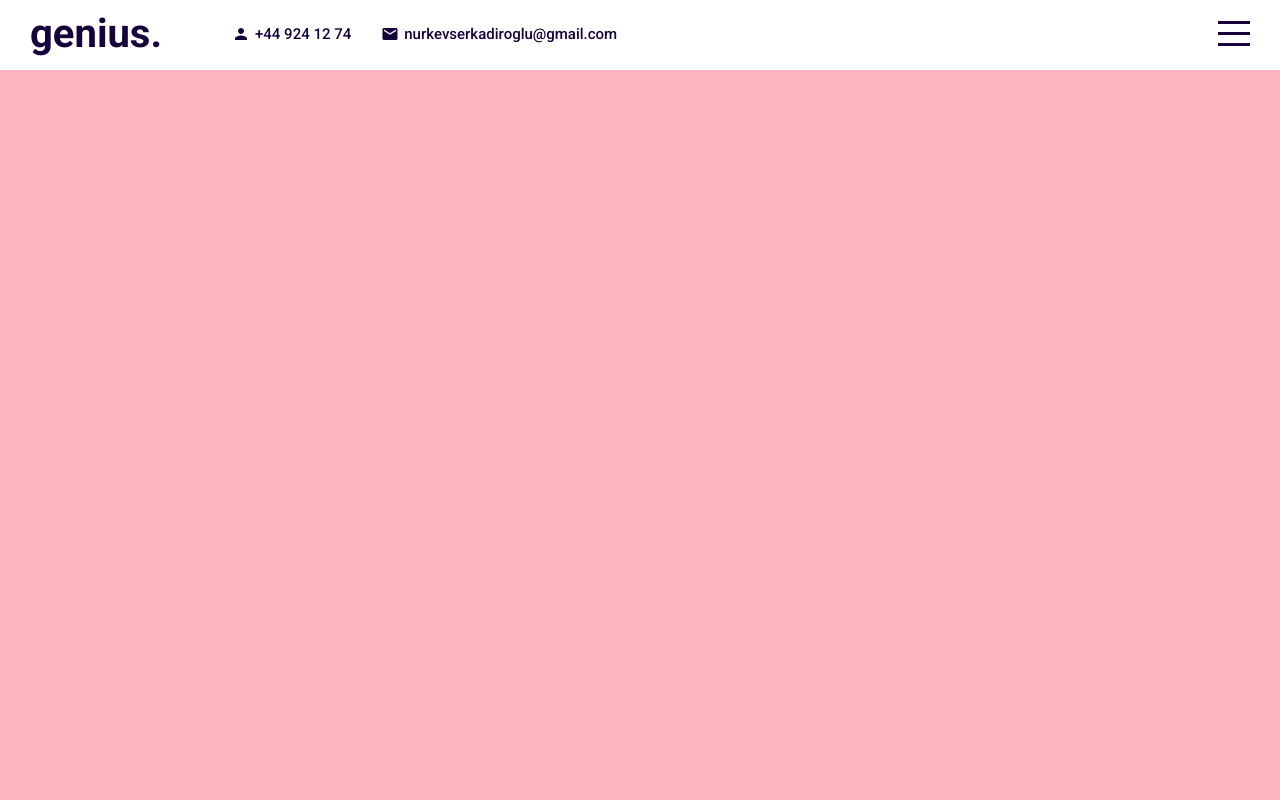
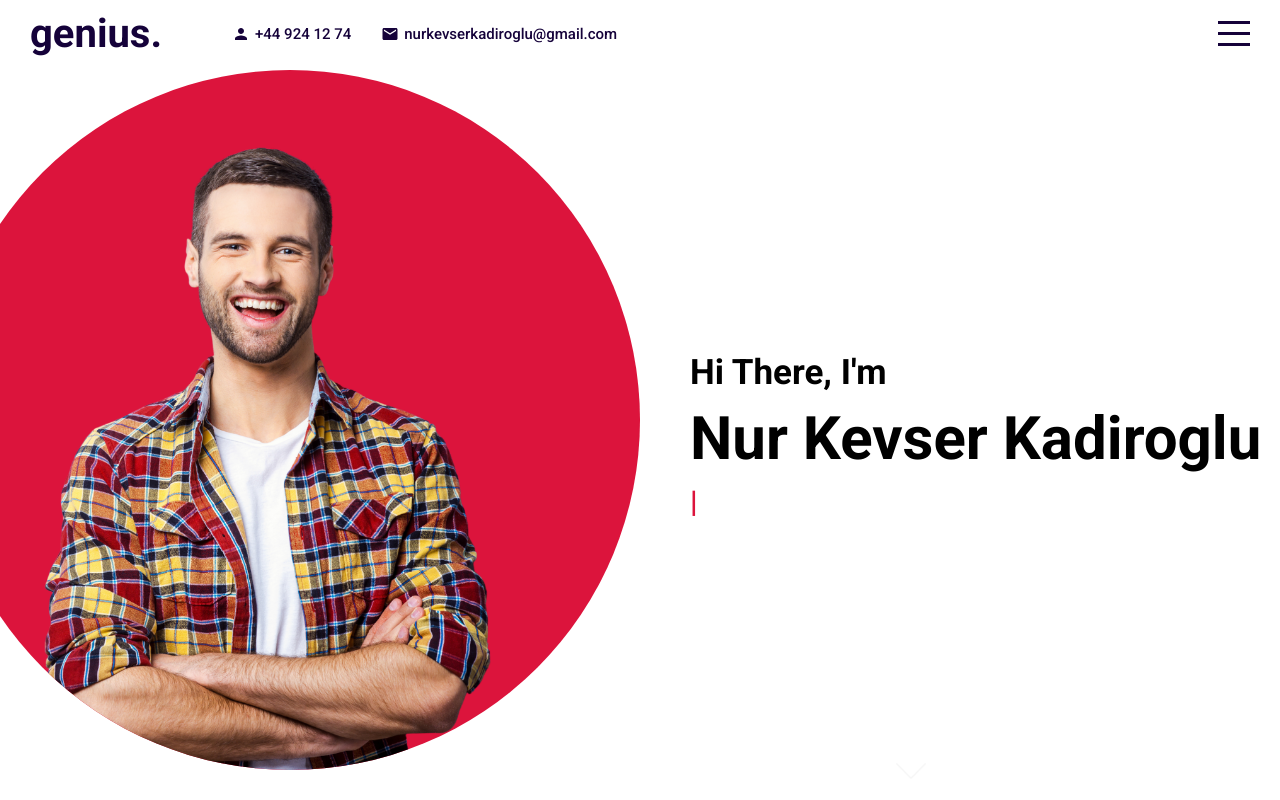
Before and after one commit to NurKevser/React-Portfolio-Website, a React (Create React App) app: page / in a window 1280 px wide. Built offline with nearby package versions, Linux system fonts and the light colour scheme.

Commit message:
intro completed

```diff
--- a/package.json
+++ b/package.json
@@ -8,6 +8,7 @@
     "@testing-library/jest-dom": "^5.11.4",
     "@testing-library/react": "^11.1.0",
     "@testing-library/user-event": "^12.1.10",
+    "ityped": "^1.0.3",
     "node-sass": "^6.0.1",
     "react": "^17.0.2",
     "react-dom": "^17.0.2",
--- a/src/components/intro/Intro.jsx
+++ b/src/components/intro/Intro.jsx
@@ -1,9 +1,38 @@
 import "../intro/intro.scss"
+import {init} from 'ityped'
+import { useEffect, useRef } from "react"
 
 export default function Intro() {
+
+    const textRef = useRef();
+
+    useEffect(() => {
+        // console.log(textRef);
+        init(textRef.current, {
+            showCursor: true,
+            backDelay: 1500,
+            backSpeed: 60,
+            strings: ["Front-end Developer", "React Developer" ],
+
+        });
+    }, [])
     return (
         <div className="intro" id="intro">
-
+            <div className="left">
+               <div className="imgContainer">
+                   <img src="assets/man.png" alt="" />
+               </div>
+            </div>
+            <div className="right">
+                <div className="wrapper">
+                    <h2>Hi There, I'm</h2>
+                    <h1>Nur Kevser Kadiroglu</h1>
+                    <h3><span ref={textRef}></span></h3>
+                </div>
+                <a href="#portfolio">
+                    <img src="assets/down.png" alt="" />
+                </a>
+            </div>
         </div>
     )
 }
--- a/src/components/intro/intro.scss
+++ b/src/components/intro/intro.scss
@@ -1,3 +1,81 @@
-.intro{
-    background-color: lightpink;
-}
+.intro {
+    background-color: #fff;
+    display: flex;
+
+    .left {
+      flex: 0.5;
+      overflow: hidden;
+
+      .imgContainer {
+        width: 700px;
+        height: 700px;
+        background-color: crimson;
+        border-radius: 50%;
+        display: flex;
+        align-items: flex-end;
+        justify-content: center;
+        float: right;
+
+        img {
+          height: 90%;
+        }
+      }
+    }
+
+    .right {
+      flex: 0.5;
+      position: relative;
+
+      .wrapper {
+        width: 100%;
+        height: 100%;
+        padding-left: 50px;
+        display: flex;
+        flex-direction: column;
+        justify-content: center;
+
+        h1 {
+          font-size: 60px;
+          margin: 10px 0;
+        }
+        h2 {
+          font-size: 35px;
+        }
+        h3 {
+          font-size: 30px;
+
+          span{
+              font-size: inherit;
+              color: crimson;
+          }
+          .ityped-cursor {
+              animation: blink 1s infinite;
+          }
+          @keyframes blink {
+              50%{
+                  opacity: 1;
+              }
+              100%{
+                  opacity: 0;
+            }
+          }
+        }
+
+      }
+      a {
+        position: absolute;
+        bottom: 10px;
+        left: 40%;
+
+        img {
+          width: 30px;
+          animation: arrowBlink 2s infinite;
+        }
+        @keyframes arrowBlink {
+          100% {
+            opacity: 0;
+          }
+        }
+      }
+    }
+  }
```
Also changed, not shown: 1 other file (tests, documents, lock files or other folders).
